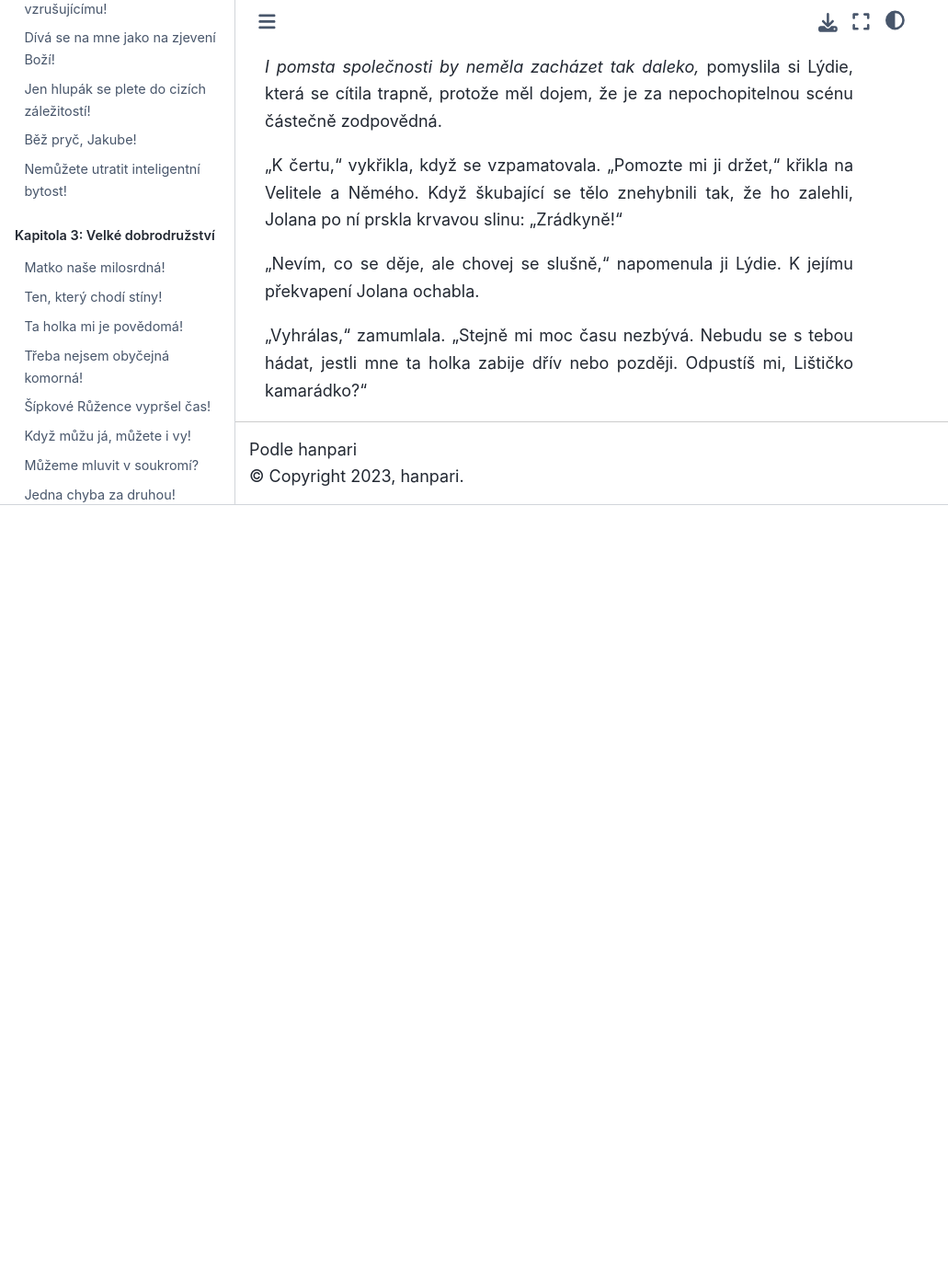
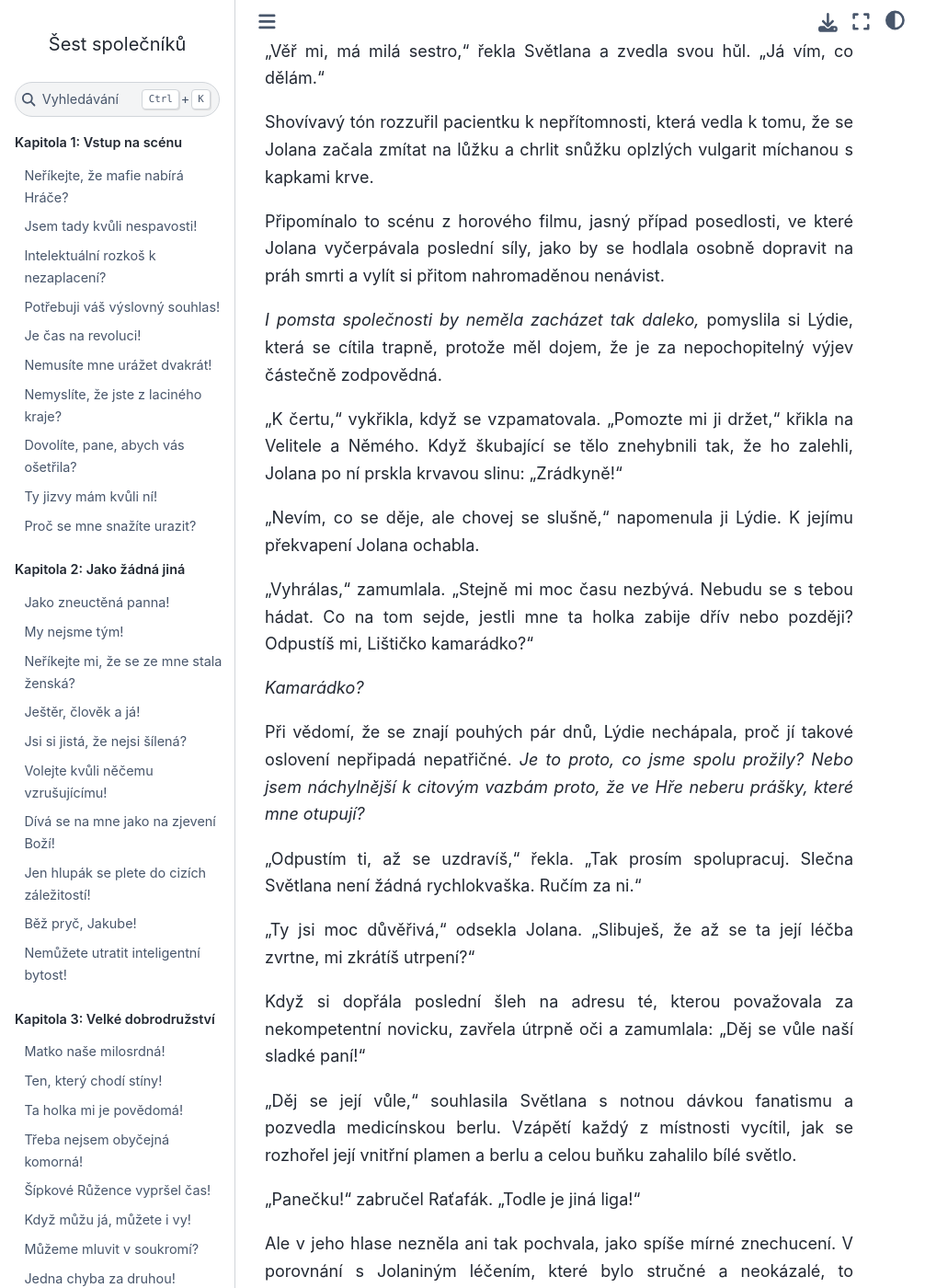
Before and after one commit to hanpari/sest-spolecniku, a Sphinx documentation site: the page built from source/sest_spolecniku/006-spatne-zpravy/8.md, in a window 1280 px wide and 1400 px high, scrolled down 4565 px. Shown: the whole window at 92% size, without its empty margins (0-1031 px from the left). Built offline with Sphinx 7.4.7 and the Sphinx Book theme 1.1.4, drawn with Linux system fonts in a browser that asks for light colours; before the commit the page ends 5114 px from its top, so only the background shows below that; some of the changed text lies outside the part shown.

Commit message:
Lecba bohyni

```diff
--- a/source/sest_spolecniku/006-spatne-zpravy/8.md
+++ b/source/sest_spolecniku/006-spatne-zpravy/8.md
@@ -30,15 +30,19 @@ Jolana se vyčítavě podívala na Lýdie. "Proč jsi je sem vůbec vodila?"
 
 Kdyby měla Lýdie říct pravdu, řekla by, že nechtěla být u umírající samotná. Aby se vyhnula odpovědi, zeptala se Velitele: "Nač se Záviš vracel mezi monstra? Myslela jsem, že budeme čekat, až se situace uklidní."
 
-"Kvůli pánu lesa," odpověděl Velitel tiše, snad aby megamamuta nepřilákal.
+"Kvůli pánovi lesa," odpověděl Velitel tiše, snad aby megamamuta nepřilákal.
 
 "Jo, kvůli tý vobludě," vyprskl Raťafák, který si na pověry nepotrpěl. "Pokud půjde naším směrem, cihličky ji nezastaví. Nezůstaneme tady za holkou vůbec pozadu."
 
-"Já ještě dýchám," zopakovala mu Jolana jedovatě, na tváři náhle zdravý ruměnec. "Ale pokud tě, Raťafáku, má rozdupat pán lesa, já mu budu fandit."
+"Já ještě dýchám," zopakovala mu Jolana jedovatě, na tváři náhle zdravý ruměnec. "Ale pokud tě, Raťafáku, má rozdupat lesapán, já mu budu fandit."
 
-***
+*Takže ani odpočívadlo není bezpečné útočiště,* pomyslela si Lýdie pochmurně. Už jednou řádění přerostlého netvora zažila. *Žádný div, že jsou Závišovi zdejší lidé vděční. Pokud by lesapán zamířil naším směrem, téhle cihlové ohrady se stane smrtelná past.*
 
-Po zaklepání dovnitř vstoupily dvě dívky, zlatovláska a černovláska, a za nimi žena se třemi jizvami na tváři. I když Lýdie věděla, kdo jsou ty dvě dívky, přesto ji překvapilo, jak pozoruhodně Hra ztvárnila jejich charaktery.
+V té chvíli někdo zabušil na dveře obytné buňky.
+
+"Smíme dál?"
+
+Po zaklepání dovnitř vstoupily dvě dívky, zlatovláska a černovláska, a s nimi nadmíru vyvinutá žena se třemi jizvami na tváři. I když Lýdie věděla, kdo jsou ty dvě dívky, přesto ji překvapilo, jak pozoruhodně Hra ztvárnila jejich charaktery.
 
 Protože Záviš dbal s až fanatickou pečlivostí na sdílení veškerých detailů jejich postav, Lýdie věděla, že Gabriela a Světlana z Mechového kopce mají být nevlastní sestry, každá s jinou matkou, ale společným otcem.
 
@@ -60,7 +64,7 @@ Oči měla stále modré, ale nikoliv světlé a chladné, nýbrž hluboké a ž
 
 "Ty jsi ta Lištička," zeptala se a nedůvěřivě si prohlédla Lýdiin nevábný zevnějšek.
 
-"Ovšem, že je to **ta** naše Lištička," ozvala se Gabriela významně. "Nechápu, jak jste na ni mohli s otcem zapomenout!"
+"Ovšem, že je to **ta naše** Lištička," ozvala se Gabriela významně. "Nechápu, jak jste na ni mohli s otcem zapomenout!"
 
 "Pravda," dodala pak, když se na Lýdii důkladně podívala, "musím přiznat, že i já si ji pamatuji jinak."
 
@@ -86,7 +90,7 @@ Světlana jí položila chlácholivě dlaň na horké čelo.
 
 "Myslím, že ta ubohá žena blouzní," pronesla blahosklonně. "Ale věřím, že jsem přišla včas, abych ji zachránila."
 
-"Včas, abys mne odpravila?"
+"Leda včas, aby mne odpravila," ušklíbla se Jolana.
 
 "Prosím?" Lýdie se nad ni naklonila. *Opravdu blouzní?*
 
@@ -102,12 +106,36 @@ Mezi šesti společníky neměl nikdo valnou představu, jak a čím se řídí
 
 Shovívavý tón rozzuřil pacientku k nepřítomnosti, která vedla k tomu, že se Jolana začala zmítat na lůžku a chrlit snůžku oplzlých vulgarit míchanou s kapkami krve.
 
-Připomínalo to scénu z horového filmu, jasný případ posedlosti, ve které Jolana vyčerpávala své poslední síly, jako by se hodlala osobně dopravit na práh smrti a vylít si přitom nahromaděnou nenávist.
+Připomínalo to scénu z horového filmu, jasný případ posedlosti, ve které Jolana vyčerpávala poslední síly, jako by se hodlala osobně dopravit na práh smrti a vylít si přitom nahromaděnou nenávist.
 
-*I pomsta společnosti by neměla zacházet tak daleko,* pomyslila si Lýdie, která se cítila trapně, protože měl dojem, že je za nepochopitelnou scénu částečně zodpovědná.
+*I pomsta společnosti by neměla zacházet tak daleko,* pomyslila si Lýdie, která se cítila trapně, protože měl dojem, že je za nepochopitelný výjev částečně zodpovědná.
 
 "K čertu," vykřikla, když se vzpamatovala. "Pomozte mi ji držet," křikla na Velitele a Němého. Když škubající se tělo znehybnili tak, že ho zalehli, Jolana po ní prskla krvavou slinu: "Zrádkyně!"
 
 "Nevím, co se děje, ale chovej se slušně," napomenula ji Lýdie. K jejímu překvapení Jolana ochabla.
 
-"Vyhrálas," zamumlala. "Stejně mi moc času nezbývá. Nebudu se s tebou hádat, jestli mne ta holka zabije dřív nebo později. Odpustíš mi, Lištičko kamarádko?"
+"Vyhrálas," zamumlala. "Stejně mi moc času nezbývá. Nebudu se s tebou hádat. Co na tom sejde, jestli mne ta holka zabije dřív nebo později? Odpustíš mi, Lištičko kamarádko?"
+
+*Kamarádko?*
+
+Při vědomí, že se znají pouhých pár dnů, Lýdie nechápala, proč jí takové oslovení nepřipadá nepatřičné. *Je to proto, co jsme spolu prožily? Nebo jsem náchylnější k citovým vazbám proto, že ve Hře neberu prášky, které mne otupují?*
+
+"Odpustím ti, až se uzdravíš," řekla. "Tak prosím spolupracuj. Slečna Světlana není žádná rychlokvaška. Ručím za ni."
+
+"Ty jsi moc důvěřivá," odsekla Jolana. "Slibuješ, že až se ta její léčba zvrtne, mi zkrátíš utrpení?"
+
+Když si dopřála poslední šleh na adresu té, kterou považovala za nekompetentní novicku, zavřela útrpně oči a zamumlala: "Děj se vůle naší sladké paní!"
+
+"Děj se její vůle," souhlasila Světlana s notnou dávkou fanatismu a pozvedla medicínskou berlu. Vzápětí každý z místnosti vycítil, jak se rozhořel její vnitřní plamen a berlu a celou buňku zahalilo bílé světlo.
+
+"Panečku!" zabručel Raťafák. "Todle je jiná liga!"
+
+Ale v jeho hlase nezněla ani tak pochvala, jako spíše mírné znechucení. V porovnání s Jolaniným léčením, které bylo stručné a neokázalé, to Světlanino působilo jako cirkusové číslo. Lýdie cítila, jak se v ní zdvihá vlna náboženského zanícení a na jazyk se jí dostávala slova modlitby k soucitné paní Ladě.
+
+Velitel a Němý se nutkání nevzpírali a pokorně poklekli. S nimi i žena se třemi jizvami na tváři. I Raťafák s rozpačitým úšklebkem sklonil hlavu. Stát zůstaly jen Gabriela a Lýdie, obě fascinované celým výjevem.
+
+Nikdo nemohl popřít, že moc, která stojí za Světlanou, je děsivá. Bílé světlo bylo připomínkou božské moci a zde ve Hře bohové existovali, aniž by se báli se projevit.
+
+*Musím Záviše varovat,* napadlo Lýdii. *Bylo by nešťastné, kdyby urazil vyšší bytost nějakou jízlivou poznámkou.*
+
+Pak už ona (nebo Lištička) nedokázala vzdorovat a klekla si vedle postele.
```
Also changed, not shown: other parts of source/sest_spolecniku/006-spatne-zpravy/8.md (+1 -1 lines).
